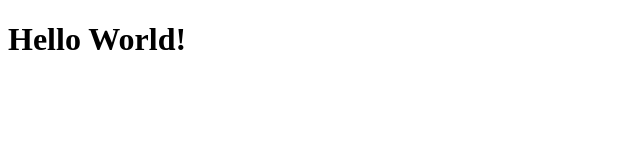
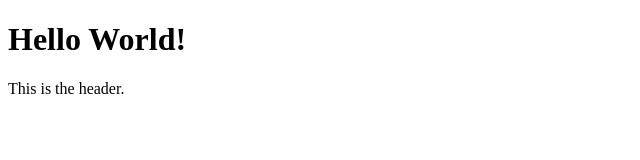
Before and after one commit to shanosha/version-control-simulation-moniquewooten, a plain HTML site: page index.html in a window 1280 px wide. Shown: the whole page, without its empty margins (0-640 px from the left). Drawn offline with Linux system fonts and the light colour scheme.

Commit message:
Added header section to index.html

```diff
--- a/index.html
+++ b/index.html
@@ -7,5 +7,6 @@
 </head>
 <body>
     <h1>Hello World!</h1>
+    <header>This is the header.</header>
 </body>
 </html>
```
